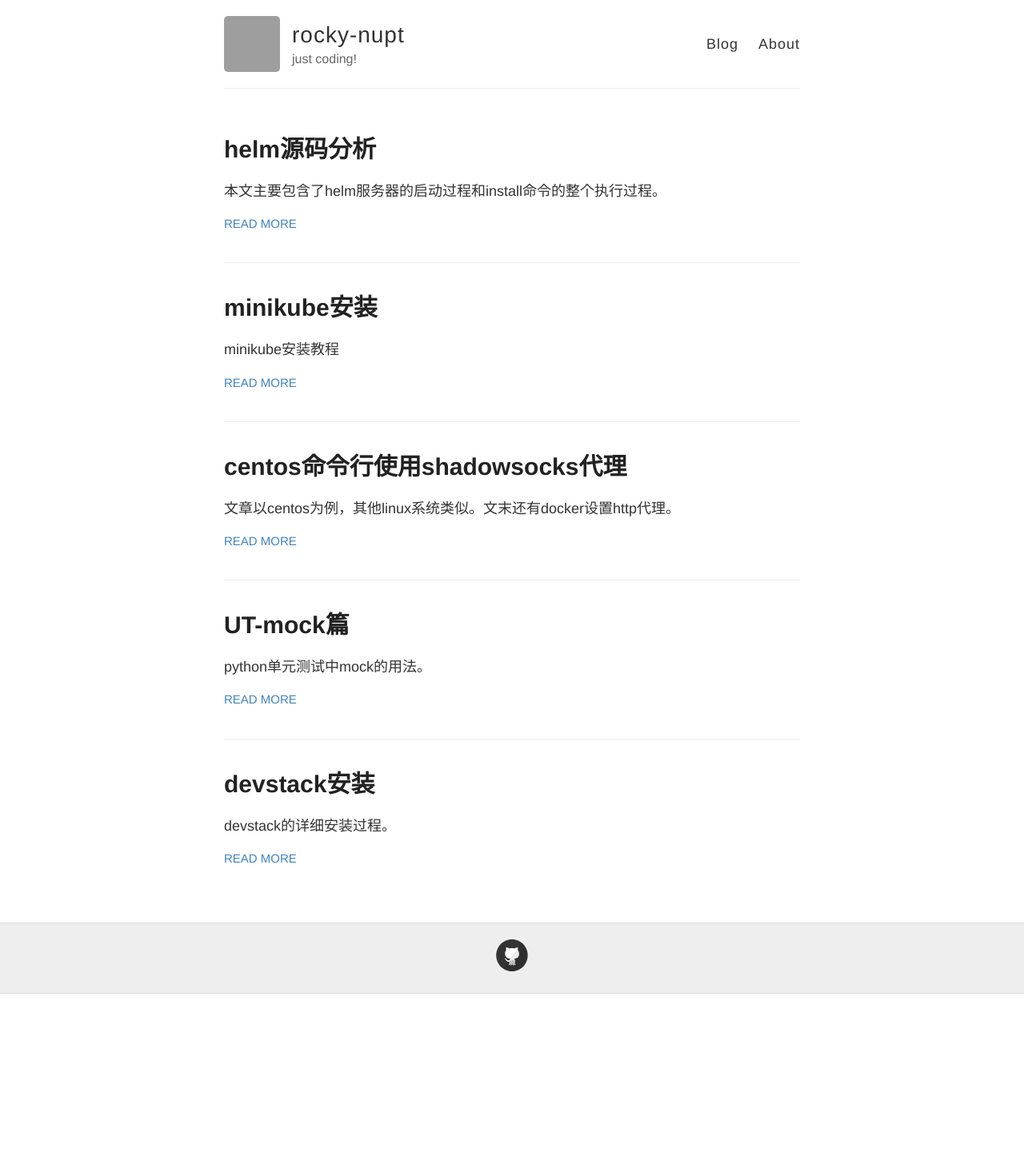
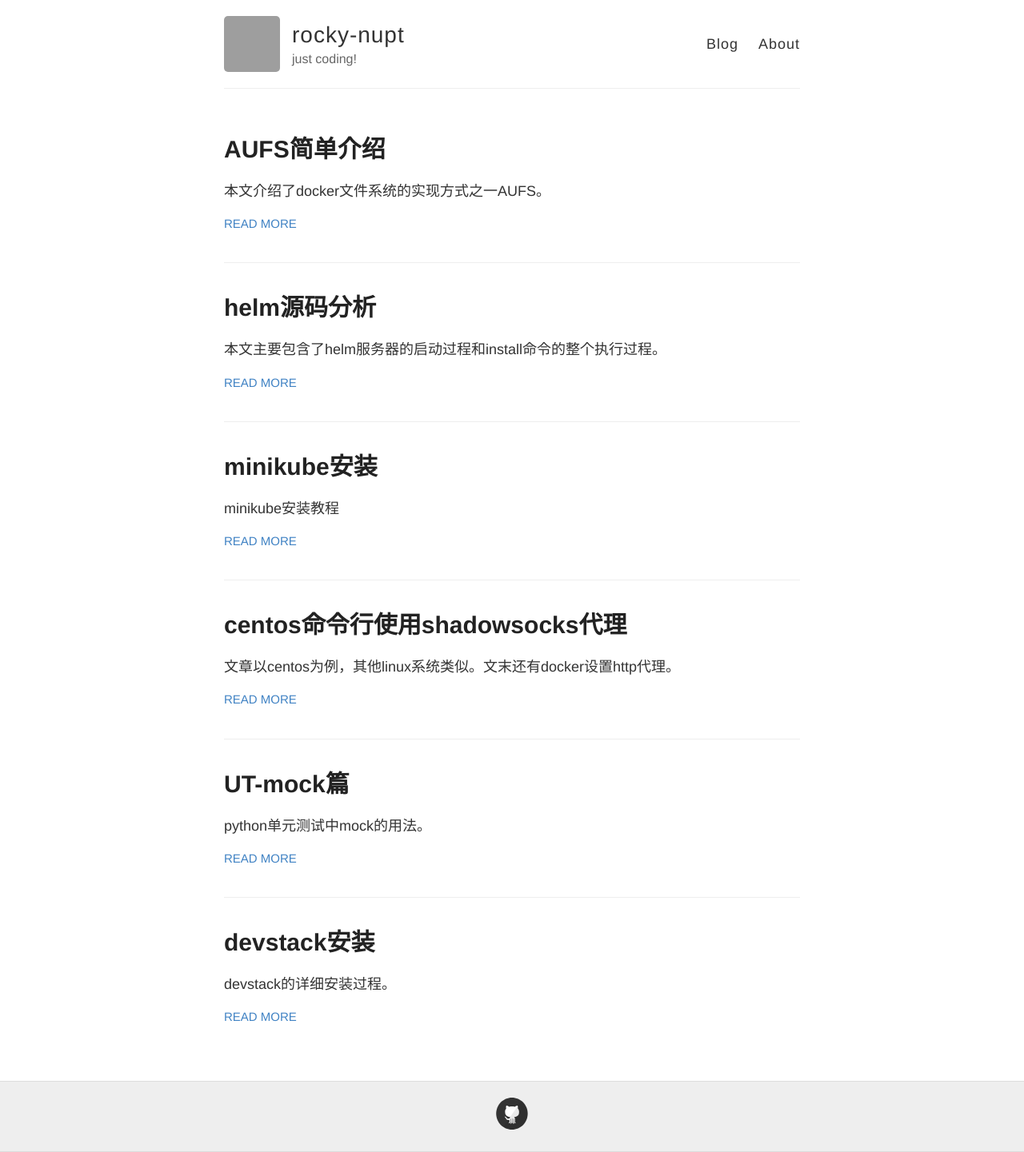
Before and after one commit to rocky-nupt/rocky-nupt.github.io, a Jekyll site: the page built from index.html, in a window 1280 px wide. Shown: the whole page at 80% size. Built offline with Jekyll 4.4.1, drawn with Linux system fonts in a browser that asks for light colours; before the commit the page ends 1243 px from its top, so only the background shows below that; part of the change alters nothing that is shown; grey boxes are pictures that could not be loaded.

Commit message:
update aufs

```diff
--- /dev/null
+++ b/_posts/2017-11-14-aufs.md
@@ -0,0 +1,27 @@
+---
+layout: post
+title: AUFS简单介绍
+---
+
+本文介绍了docker文件系统的实现方式之一AUFS。
+
+AUFS（Advance UnionFS）是一种文件联合系统，可以把不同物理位置的目录合并到同一个目录下面，
+然后在这个目录下进行更改并将修改存放在这个目录下，而对其他目录下的文件都是只读的。
+
+AUFS几个特点：<br />
+1、AUFS是一种联合文件系统，它把若干目录按照顺序和权限mount为一个目录并呈现出来<br />
+2、默认情况下，只有第一层目录是可写的，其他目录都只是可读<br />
+3、增加文件：新添加的文件存在于最上层的目录下<br />
+4、删除文件：利用writeout机制，通过在最上层的目录建立对应下层文件的writeout隐藏文件实现<br />
+5、修改文件：使用CoW（Copy on Write）特性，将需要修改的文件拷贝到最上层目录下再进行修改<br />
+6、节省空间：CoW特性允许在多个容器之间共享分层，从而可以减少物理空间占用<br />
+7、查找文件：层数多了之后查找文件的性能会出现下降<br />
+8、性能：由于CoW特性，在第一次写入大型文件时会出现延迟<br />
+
+
+linux的rootfs和bootfs：<br />
+每个Linux系统都至少需要两个文件系统。<br />
+bootfs（boot file system）：包含boot loader和kernel，所有同样内核的linux不同发行版的bootfs都是一致的，用户一般不会进行修改这个文件系统。在系统启动过程完成后，整个内核被加载进了内存，bootfs就会从内存中卸载释放内存。<br />
+rootfs（root file system）：包含常见的目录结构，/dev，/etc，/proc等所有配置文件，二进制文件和库文件。这个文件系统不同的linux发行版是不同的。linux启动时，rootfs是只读的，启动完成后就变成可读写了。<br />
+
+在docker中，基础镜像中的rootfs一直保持只读模式，docker利用aufs在这个rootfs上增加更多的只读文件系统，最后看起来就像一个文件系统即该容器的rootfs。在一个linux系统中，所以docker容器共享主机系统的bootfs即linux内核，每个容器都有自己的rootfs。除了aufs外，docker还支持btrfs、devicemapper、vfs和overlayFS，可以在docker配置文件中进行更改，ubuntu默认是用aufs的，centos和redhat用的是devicemapper，可以通过docker info命令查看自己的storage driver。
```
Also changed, not shown: _posts/2017-7-21-minikube.md (+2 -0 lines).
